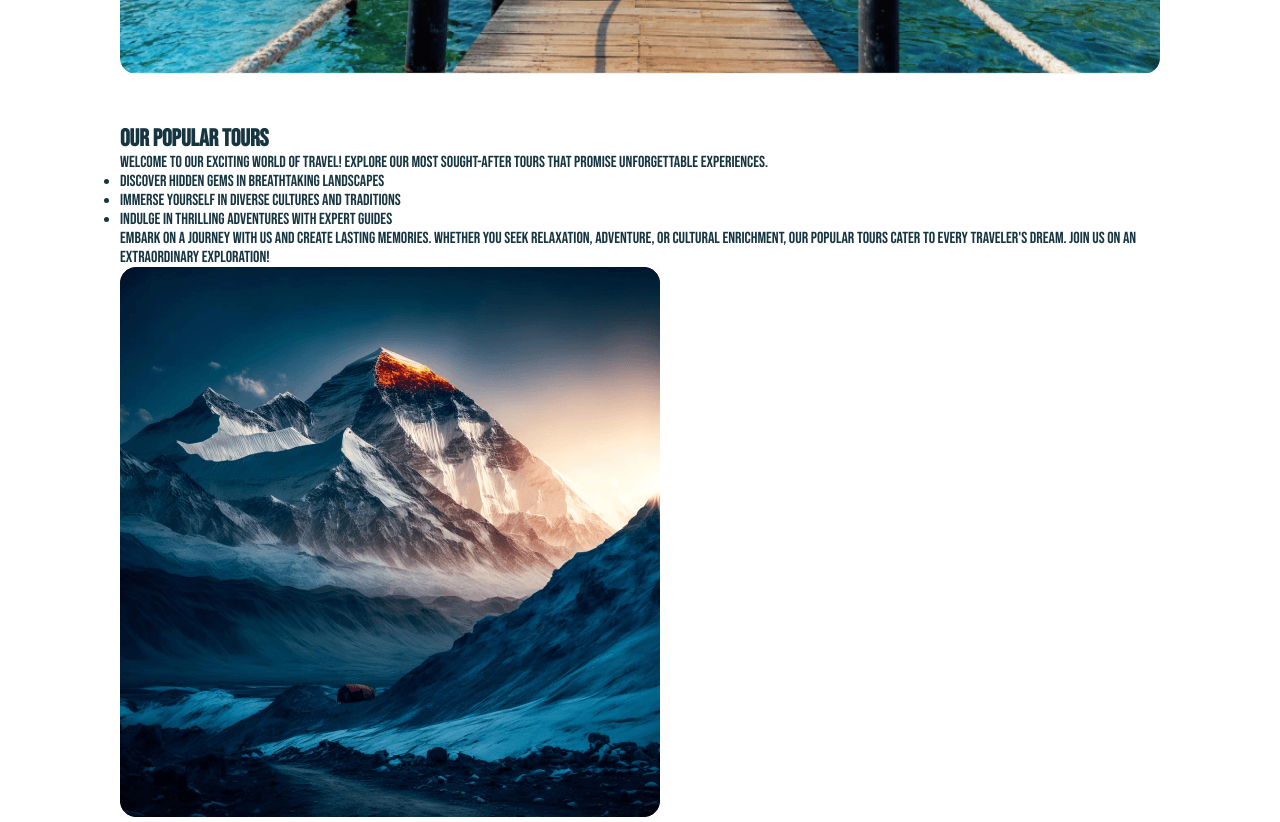
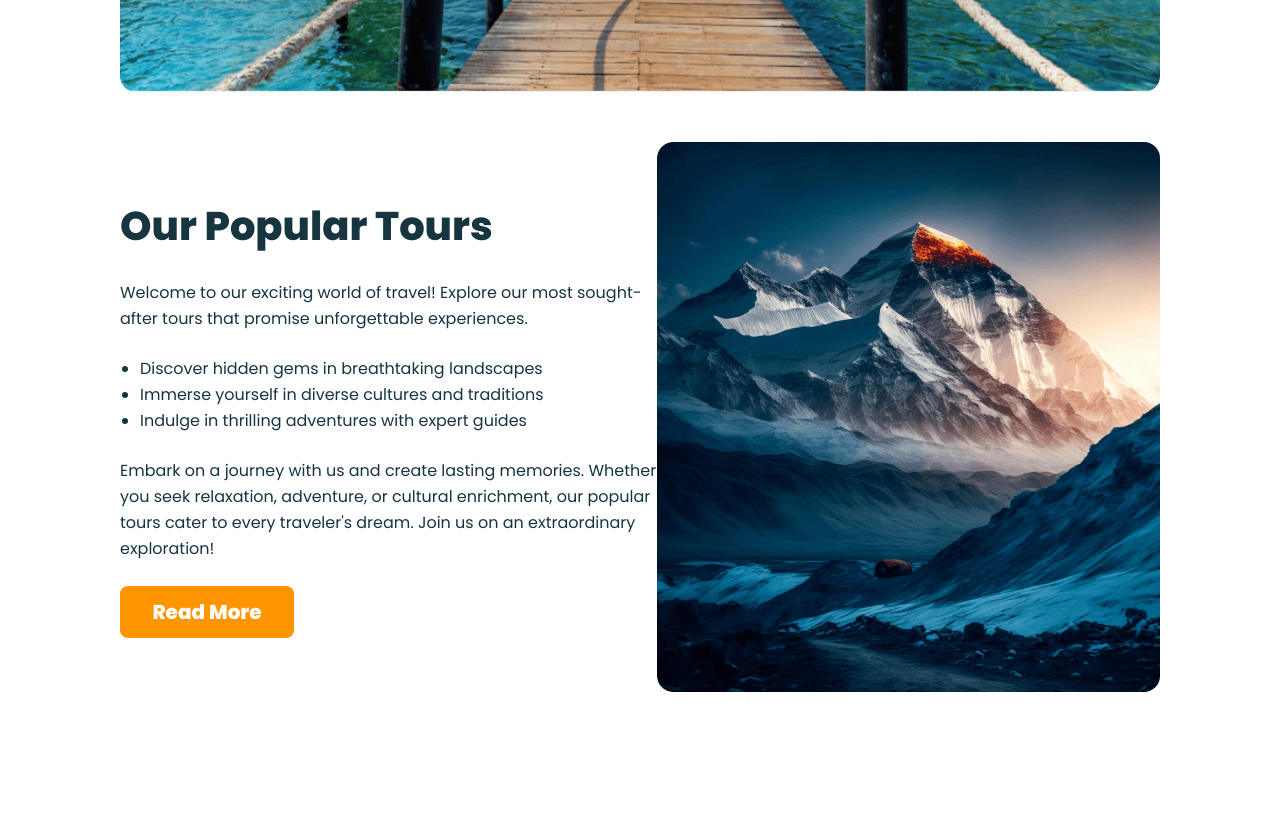
Before and after one commit to mdsabbiralmamon/SAMEON-Travel, a plain HTML site: page index.html in a window 1280 px wide. Shown: the part 580-1402 px from the top of the page. After the commit the page ends 1272 px from the top, so only its background shows below. Drawn offline with Linux system fonts and the light colour scheme.

Commit message:
Popular tour section css completed

```diff
--- a/css/style.css
+++ b/css/style.css
@@ -7,7 +7,7 @@
     margin: 0;
     padding: 0;
     box-sizing: border-box;
-    font-family: Bebas Neue;
+    font-family: Poppins;
     color: #173540;
 }
 
@@ -96,7 +96,6 @@ header .Container .heroSection h2 {
 
 header .heroSection p {
     color: #FFF;
-    font-family: poppins;
     max-width: 42.25rem;
     font-size: 1rem;
     font-weight: 400;
@@ -122,7 +121,6 @@ header .Container .heroSection .findNowContainer form input[type=text] {
     height: 3.25rem;
     border-radius: 0.5rem;
     background: #FFF;
-    font-family: poppins;
     border: 0.063rem solid #fff;
     padding: 1rem;
 }
@@ -139,7 +137,6 @@ header .Container .heroSection .findNowContainer form .when {
     border-radius: .5rem;
     background: #FFF;
     color: rgba(19, 19, 24, 0.50);
-    font-family: poppins;
     font-size: 1rem;
     font-weight: 400;
     border: 0.063rem solid #fff;
@@ -151,7 +148,6 @@ header .Container .heroSection .findNowContainer form .type {
     border-radius: 0.5rem;
     background: #FFF;
     color: rgba(19, 19, 24, 0.50);
-    font-family: poppins;
     font-size: 1rem;
     font-weight: 400;
     border: 0.063rem solid #fff;
@@ -165,9 +161,61 @@ header .Container .heroSection .findNowContainer form button {
     align-items: center;
     gap: 0.5rem;
     justify-content: center;
-    font-family: poppins;
 }
 
 header .Container .heroSection .whiteSpace {
     padding: .001rem;
 }
+
+/* ===========================================
+            Header Hero Section CSS
+=========================================== */
+main .Container .popularTourContainer {
+    display: flex;
+    align-items: center;
+    justify-content: space-between;
+}
+
+main .Container .popularTourContainer .leftDemonstrations {
+    max-width: 33.75rem;
+    max-height: 34.375rem;
+}
+
+main .Container .popularTourContainer h2 {
+    font-size: 2.5rem;
+    font-weight: 800;
+}
+
+main .Container .popularTourContainer .leftDemonstrations p {
+    font-weight: 400;
+    line-height: 1.625rem;
+    max-width: 36.063rem;
+    margin: 1.5rem 0;
+}
+
+main .Container .popularTourContainer .leftDemonstrations ul {
+    max-width: 32.813rem;
+    font-size: 1rem;
+    font-weight: 400;
+    line-height: 1.625rem;
+    padding-left: 1.25rem;
+}
+
+main .Container .popularTourContainer .leftDemonstrations button {
+    width: 10.875rem;
+    height: 3.25rem;
+    border-radius: 0.5rem;
+    background: #FF9500;
+    color: #FFF;
+    text-align: center;
+    font-size: 1.25rem;
+    font-weight: 800;
+    border: none;
+}
+
+main .Container .popularTourContainer .rightImageSection {
+    width: 33.75rem;
+    height: 34.375rem;
+    border-radius: 1rem;
+    background: url(../Images/Rectangle\ 4.png), lightgray 50% / cover no-repeat;
+}
--- a/index.html
+++ b/index.html
@@ -78,9 +78,10 @@
                     <p>Embark on a journey with us and create lasting memories. Whether you seek relaxation, adventure,
                         or cultural enrichment, our popular tours cater to every traveler's dream. Join us on an
                         extraordinary exploration!</p>
+                    <button>Read More</button>
                 </div>
                 <div class="rightImageSection">
-                    <img src="Images/Rectangle 4.png" alt="hills">
+
                 </div>
             </div>
         </div>
```
